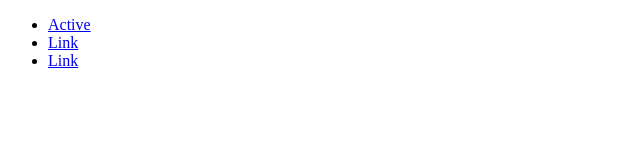
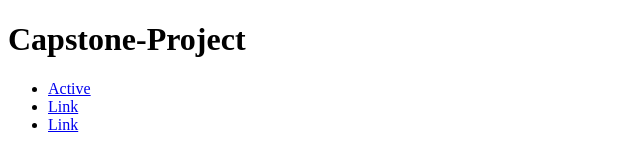
Before and after one commit to candicehawkins91/capstone-project, a plain HTML site: page index.html in a window 1280 px wide. Shown: the whole page, without its empty margins (0-640 px from the left). Drawn offline with nearby package versions, Linux system fonts and the light colour scheme.

Commit message:
added h1

```diff
--- a/app.js
+++ b/app.js
@@ -1 +1 @@
-console.log("hello world")
+console.log("hello form app.js")
--- a/index.html
+++ b/index.html
@@ -10,7 +10,7 @@
 
 </head>
 <body>
-
+    <h1>Capstone-Project</h1>
     <header>
         <ul class="nav nav-tabs">
   <li class="nav-item">
```
